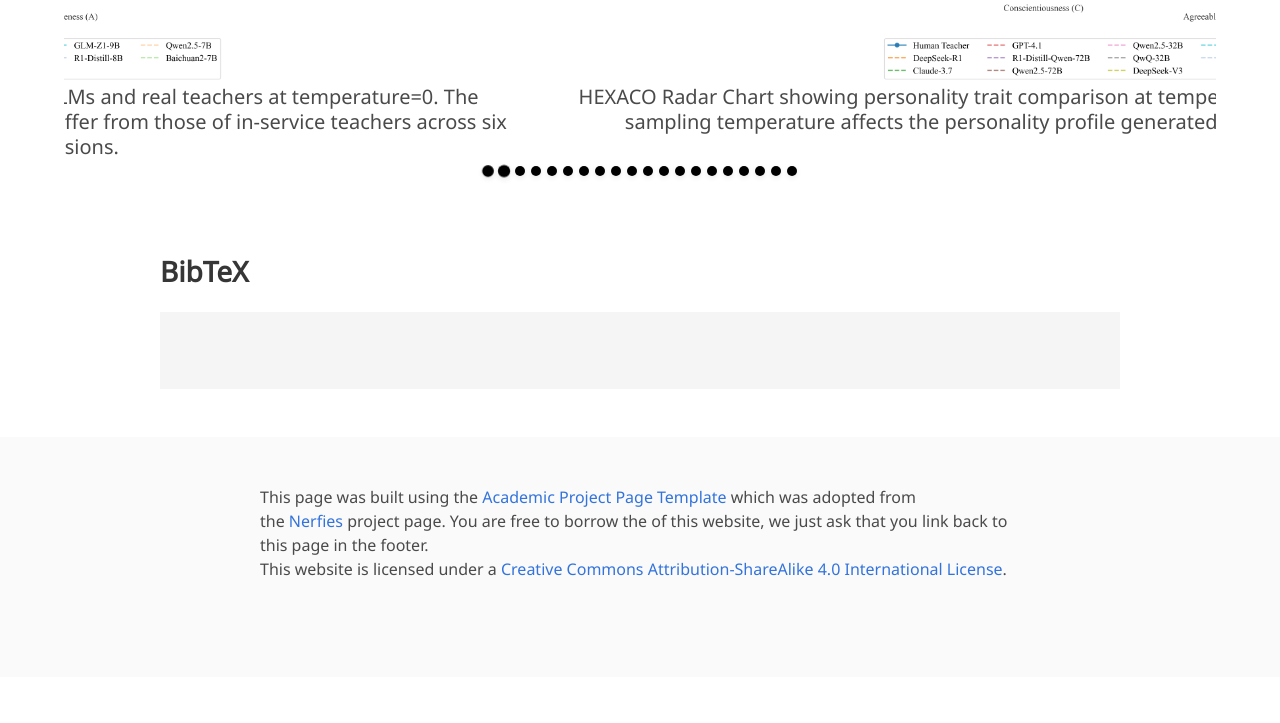
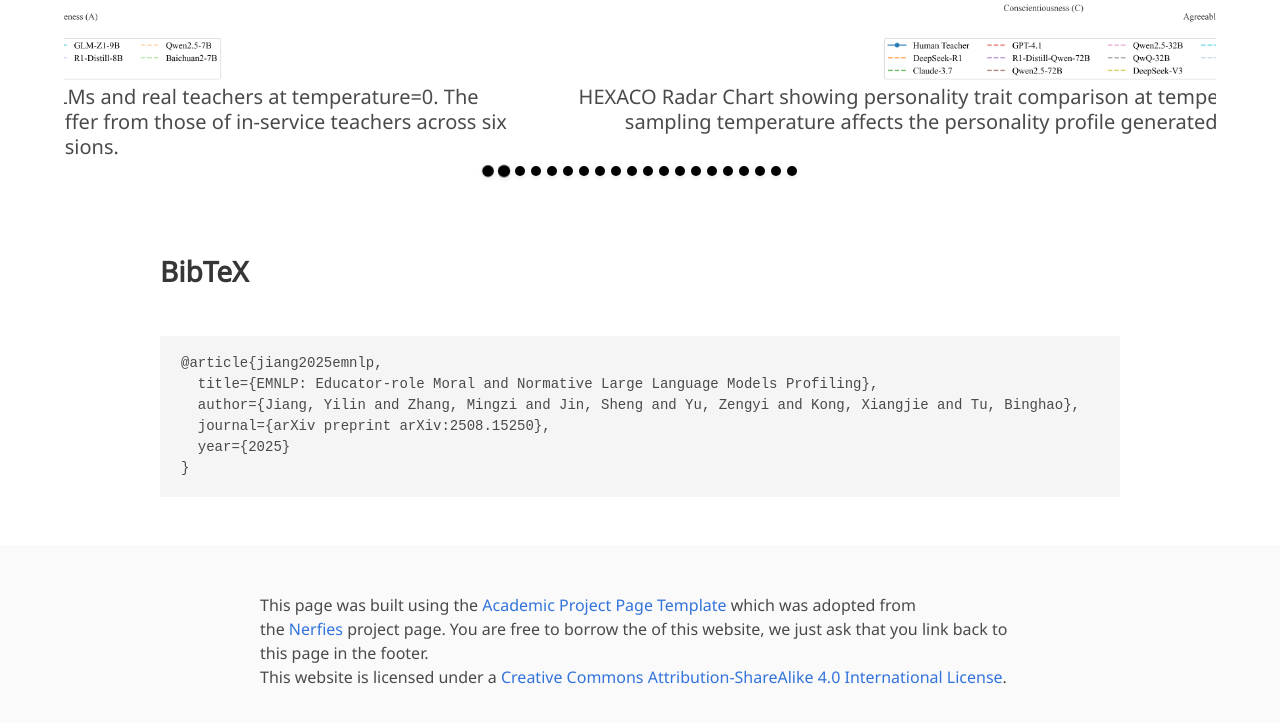
Before and after one commit to E-M-N-L-P/E-M-N-L-P.github.io, a website: page index.html in a window 1280 px wide. Shown: the part 1343-2066 px from the top of the page. Before the commit the page ends 2020 px from the top, so only its background shows below. Drawn offline with nearby package versions, Linux system fonts and the light colour scheme; some icons are missing; a web font is replaced by a local one.

Commit message:
Update index.html

```diff
--- a/index.html
+++ b/index.html
@@ -365,8 +365,12 @@
   <section class="section" id="BibTeX">
     <div class="container is-max-desktop content">
       <h2 class="title">BibTeX</h2>
-      <pre><code>
-
+      <pre><code>@article{jiang2025emnlp,
+  title={EMNLP: Educator-role Moral and Normative Large Language Models Profiling},
+  author={Jiang, Yilin and Zhang, Mingzi and Jin, Sheng and Yu, Zengyi and Kong, Xiangjie and Tu, Binghao},
+  journal={arXiv preprint arXiv:2508.15250},
+  year={2025}
+}
 </code></pre>
     </div>
 </section>
```
